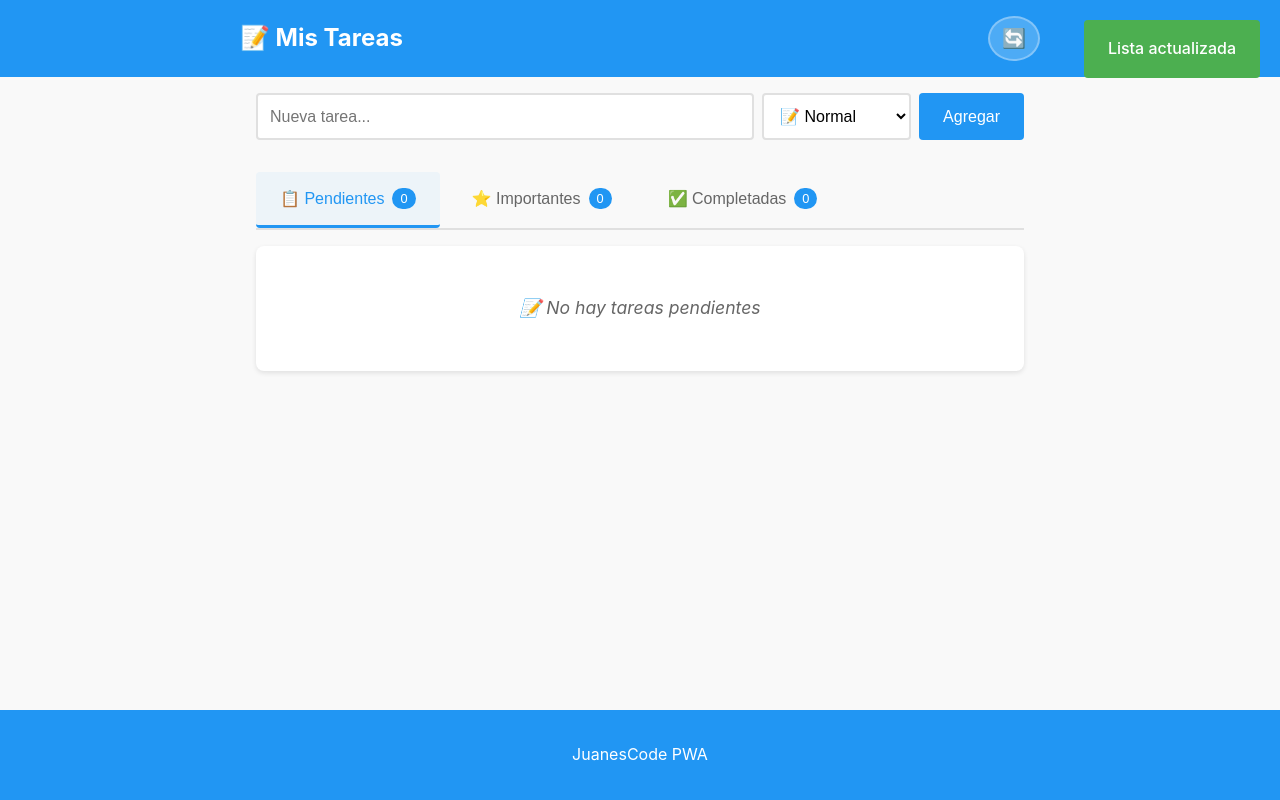
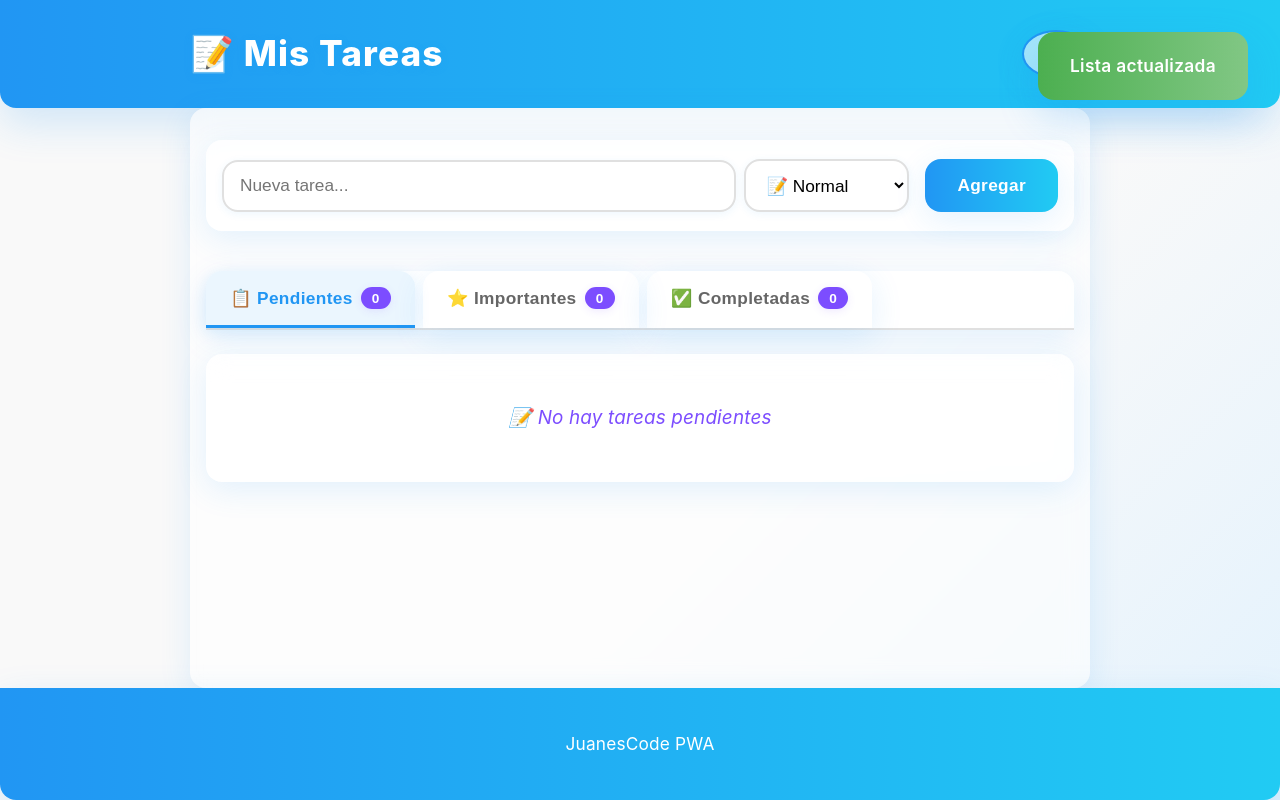
Before and after one commit to juanescode/final-project, a plain HTML site: page index.html in a window 1280 px wide. Both pictures are taken after a click on the button "Actualizar". Drawn offline with Linux system fonts and the light colour scheme.

Commit message:
Improve-of-CSS

```diff
--- a/style.css
+++ b/style.css
@@ -1,16 +1,22 @@
  :root {
-  --primary: #2196f3;
+  --primary: linear-gradient(90deg, #2196f3 0%, #21cbf3 100%);
+  --primary-solid: #2196f3;
   --primary-dark: #1976d2;
+  --secondary: #7c4dff;
   --success: #4caf50;
   --danger: #f44336;
   --warning: #ff9800;
   --important: #e91e63;
-  --bg: #f9f9f9;
-  --text: #333;
+  --bg: linear-gradient(135deg, #f9f9f9 60%, #e3f2fd 100%);
+  --glass: rgba(255,255,255,0.6);
+  --text: #222;
   --text-light: #666;
   --border: #e0e0e0;
-  --shadow: 0 2px 5px rgba(0, 0, 0, 0.1);
-  --transition-speed: 0.3s;
+  --shadow: 0 8px 32px rgba(33, 150, 243, 0.12);
+  --shadow-deep: 0 16px 40px rgba(33, 150, 243, 0.18);
+  --transition-speed: 0.35s;
+  --radius: 16px;
+  --blur: 12px;
 }
 
 * {
@@ -19,53 +25,66 @@
 
 body {
   margin: 0;
-  font-family: -apple-system, BlinkMacSystemFont, 'Segoe UI', Roboto, sans-serif;
+  font-family: 'Inter', 'Segoe UI', Roboto, Arial, sans-serif;
   background: var(--bg);
   color: var(--text);
   display: flex;
   flex-direction: column;
   min-height: 100vh;
-  line-height: 1.6;
+  line-height: 1.7;
+  letter-spacing: 0.01em;
+  font-size: 1.08rem;
 }
 
 header, footer {
   background: var(--primary);
   color: white;
-  padding: 1rem;
+  padding: 1.5rem 1rem;
   text-align: center;
+  box-shadow: var(--shadow-deep);
+  border-radius: 0 0 var(--radius) var(--radius);
+  backdrop-filter: blur(var(--blur));
 }
 
 .header-content {
   display: flex;
   justify-content: space-between;
   align-items: center;
-  max-width: 800px;
+  max-width: 900px;
   margin: 0 auto;
+  gap: 2rem;
 }
 
 header h1 {
   margin: 0;
-  font-size: 1.5rem;
+  font-size: 2.2rem;
+  font-weight: 800;
+  letter-spacing: 0.03em;
+  text-shadow: 0 2px 8px rgba(33,150,243,0.18);
 }
 
 .refresh-btn {
-  background: rgba(255, 255, 255, 0.2);
-  border: 2px solid rgba(255, 255, 255, 0.3);
-  color: white;
-  width: 45px;
-  height: 45px;
+  background: var(--glass);
+  border: 2px solid var(--primary-solid);
+  color: var(--primary-solid);
+  width: 48px;
+  height: 48px;
   border-radius: 50%;
   display: flex;
   align-items: center;
   justify-content: center;
-  font-size: 1.2rem;
+  font-size: 1.3rem;
   cursor: pointer;
   transition: all var(--transition-speed);
+  box-shadow: var(--shadow);
+  backdrop-filter: blur(var(--blur));
 }
 
 .refresh-btn:hover {
-  background: rgba(255, 255, 255, 0.3);
-  transform: rotate(180deg);
+  background: var(--primary);
+  color: white;
+  transform: scale(1.08) rotate(180deg);
+  box-shadow: var(--shadow-deep);
 }
 
 .refresh-btn.spinning {
@@ -79,17 +98,26 @@ header h1 {
 
 main {
   flex: 1;
-  padding: 1rem;
-  max-width: 800px;
+  padding: 2rem 1rem;
+  max-width: 900px;
   margin: 0 auto;
   width: 100%;
+  border-radius: var(--radius);
+  box-shadow: var(--shadow);
+  background: var(--glass);
+  backdrop-filter: blur(var(--blur));
 }
 
 form {
   display: flex;
-  gap: 0.5rem;
-  margin-bottom: 2rem;
+  gap: 1rem;
+  margin-bottom: 2.5rem;
   flex-wrap: wrap;
+  background: var(--glass);
+  border-radius: var(--radius);
+  box-shadow: var(--shadow);
+  padding: 1.2rem 1rem;
+  backdrop-filter: blur(var(--blur));
 }
 
 .input-group {
@@ -97,14 +125,17 @@ form {
   gap: 0.5rem;
   flex: 1;
   min-width: 250px;
+  align-items: center;
 }
 
 input, select {
-  padding: 0.75rem;
-  font-size: 1rem;
+  padding: 0.85rem 1rem;
+  font-size: 1.08rem;
   border: 2px solid var(--border);
-  border-radius: 4px;
-  transition: border-color var(--transition-speed);
+  border-radius: var(--radius);
+  transition: border-color var(--transition-speed), box-shadow var(--transition-speed);
+  background: rgba(255,255,255,0.85);
+  box-shadow: 0 2px 8px rgba(33,150,243,0.08);
 }
 
 input {
@@ -118,37 +149,52 @@ select {
 
 input:focus, select:focus {
   outline: none;
-  border-color: var(--primary);
+  border-color: #21cbf3;
+  box-shadow: 0 0 0 2px #21cbf333;
 }
 
 button {
-  padding: 0.75rem 1.5rem;
+  padding: 0.85rem 2rem;
   background: var(--primary);
   color: white;
   border: none;
-  border-radius: 4px;
+  border-radius: var(--radius);
   cursor: pointer;
-  font-size: 1rem;
+  font-size: 1.08rem;
+  font-weight: 600;
+  box-shadow: var(--shadow);
   transition: all var(--transition-speed);
+  letter-spacing: 0.02em;
+  position: relative;
+  overflow: hidden;
 }
 
 button:hover {
-  background: var(--primary-dark);
+  background: var(--secondary);
+  box-shadow: var(--shadow-deep);
+  transform: translateY(-2px) scale(1.04);
 }
 
 button.editing {
   background: var(--warning);
+  color: white;
+  box-shadow: 0 4px 16px rgba(255,152,0,0.18);
 }
 
 button.editing:hover {
   background: #f57c00;
+  box-shadow: 0 8px 24px rgba(255,152,0,0.22);
 }
 
 .tabs {
   display: flex;
   gap: 0.5rem;
-  margin-bottom: 1rem;
+  margin-bottom: 1.5rem;
   border-bottom: 2px solid var(--border);
+  background: var(--glass);
+  border-radius: var(--radius) var(--radius) 0 0;
+  box-shadow: var(--shadow);
+  backdrop-filter: blur(var(--blur));
 }
 
 .tab-btn {
@@ -162,28 +208,33 @@ button.editing:hover {
   display: flex;
   align-items: center;
   gap: 0.5rem;
-  font-weight: 500;
+  font-weight: 600;
+  border-radius: var(--radius) var(--radius) 0 0;
+  position: relative;
 }
 
 .tab-btn:hover {
-  background: rgba(33, 150, 243, 0.1);
-  color: var(--primary);
+  background: rgba(33, 150, 243, 0.12);
+  color: #2196f3;
+  box-shadow: 0 2px 8px rgba(33,150,243,0.08);
 }
 
 .tab-btn.active {
-  color: var(--primary);
-  border-bottom-color: var(--primary);
-  background: rgba(33, 150, 243, 0.05);
+  color: #2196f3;
+  border-bottom-color: #2196f3;
+  background: rgba(33, 150, 243, 0.09);
+  box-shadow: 0 4px 16px rgba(33,150,243,0.12);
 }
 
 .count {
-  background: var(--primary);
+  background: var(--secondary);
   color: white;
-  padding: 0.2rem 0.5rem;
-  border-radius: 12px;
-  font-size: 0.8rem;
-  min-width: 20px;
+  padding: 0.2rem 0.7rem;
+  border-radius: 16px;
+  font-size: 0.85rem;
+  min-width: 22px;
   text-align: center;
+  box-shadow: 0 2px 8px rgba(124,77,255,0.12);
 }
 
 .tab-content {
@@ -207,168 +258,197 @@ button.editing:hover {
 ul {
   list-style: none;
   padding: 0;
+  margin: 0;
 }
 
 .task-item {
-  background: white;
-  padding: 1rem;
-  margin-bottom: 0.5rem;
-  border-radius: 8px;
+  background: var(--glass);
+  padding: 1.2rem 1rem;
+  margin-bottom: 0.8rem;
+  border-radius: var(--radius);
   box-shadow: var(--shadow);
   display: flex;
   justify-content: space-between;
   align-items: center;
   transition: all var(--transition-speed);
-  border-left: 4px solid transparent;
+  border-left: 5px solid transparent;
+  backdrop-filter: blur(var(--blur));
+  position: relative;
+  overflow: hidden;
+  border-top: 1px solid var(--border);
 }
 
 .task-item:hover {
-  transform: translateY(-2px);
-  box-shadow: 0 4px 12px rgba(0, 0, 0, 0.15);
+  transform: translateY(-4px) scale(1.02);
+  box-shadow: var(--shadow-deep);
+  background: rgba(255,255,255,0.85);
 }
 
 .task-item.important {
   border-left-color: var(--important);
-  background: linear-gradient(90deg, rgba(233, 30, 99, 0.05) 0%, white 100%);
+  background: linear-gradient(90deg, rgba(233, 30, 99, 0.09) 0%, var(--glass) 100%);
+  box-shadow: 0 8px 32px rgba(233,30,99,0.12);
 }
 
 .task-item.completed {
-  opacity: 0.7;
-  background: #f8f9fa;
+  opacity: 0.6;
+  background: #e3f2fd;
+  text-decoration: line-through;
 }
 
 .task-content {
   display: flex;
   align-items: center;
-  gap: 0.75rem;
+  gap: 1rem;
   flex: 1;
 }
 
 .task-checkbox {
-  width: 18px;
-  height: 18px;
+  width: 22px;
+  height: 22px;
   cursor: pointer;
+  accent-color: #2196f3;
 }
 
 .task-text {
   flex: 1;
-  font-size: 1rem;
+  font-size: 1.08rem;
+  font-weight: 500;
   transition: all var(--transition-speed);
+  letter-spacing: 0.01em;
 }
 
 .completed .task-text {
   text-decoration: line-through;
   color: var(--text-light);
+  opacity: 0.7;
 }
 
 .task-date {
-  font-size: 0.8rem;
-  color: var(--text-light);
+  font-size: 0.92rem;
+  color: var(--secondary);
   margin-left: auto;
   margin-right: 1rem;
+  font-weight: 600;
 }
 
 .task-actions {
   display: flex;
-  gap: 0.5rem;
+  gap: 0.7rem;
 }
 
 .edit-btn, .delete-btn {
   padding: 0.5rem;
-  border-radius: 50%;
-  min-width: 40px;
-  height: 40px;
+  border-radius: var(--radius);
+  min-width: 44px;
+  height: 44px;
   display: flex;
   align-items: center;
   justify-content: center;
-  font-size: 1rem;
+  font-size: 1.1rem;
   transition: all var(--transition-speed);
+  box-shadow: var(--shadow);
 }
 
 .edit-btn {
-  background: var(--warning);
+  background: var(--secondary);
+  color: white;
 }
 
 .edit-btn:hover {
-  background: #f57c00;
+  background: #7c4dff;
+  box-shadow: var(--shadow-deep);
 }
 
 .delete-btn {
   background: var(--danger);
+  color: white;
 }
 
 .delete-btn:hover {
   background: #d32f2f;
+  box-shadow: 0 8px 24px rgba(244,67,54,0.18);
 }
 
 .empty-state {
   text-align: center;
-  color: var(--text-light);
+  color: var(--secondary);
   font-style: italic;
   padding: 3rem 2rem;
-  background: white;
-  border-radius: 8px;
+  background: var(--glass);
+  border-radius: var(--radius);
   box-shadow: var(--shadow);
-  font-size: 1.1rem;
+  font-size: 1.18rem;
+  backdrop-filter: blur(var(--blur));
 }
 
 .notification {
   position: fixed;
-  top: 20px;
-  right: 20px;
-  padding: 1rem 1.5rem;
-  border-radius: 4px;
+  top: 32px;
+  right: 32px;
+  padding: 1.2rem 2rem;
+  border-radius: var(--radius);
   color: white;
-  font-weight: 500;
+  font-weight: 600;
   z-index: 1000;
   transform: translateX(100%);
-  transition: transform var(--transition-speed);
+  transition: transform var(--transition-speed), box-shadow var(--transition-speed);
+  box-shadow: var(--shadow-deep);
+  font-size: 1.08rem;
+  letter-spacing: 0.02em;
 }
 
 .notification.show {
   transform: translateX(0);
+  box-shadow: 0 16px 40px rgba(33,150,243,0.22);
 }
 
 .notification.success {
-  background: var(--success);
+  background: linear-gradient(90deg, #4caf50 0%, #81c784 100%);
 }
 
 .notification.error {
-  background: var(--danger);
+  background: linear-gradient(90deg, #f44336 0%, #e57373 100%);
 }
 
 @media (max-width: 768px) {
   .header-content {
     flex-direction: column;
-    gap: 1rem;
+    gap: 1.2rem;
   }
 
   form {
     flex-direction: column;
+    gap: 1rem;
+    padding: 1rem 0.5rem;
   }
 
   .input-group {
     flex-direction: column;
     min-width: auto;
+    gap: 0.5rem;
   }
 
   button {
     width: 100%;
+    padding: 1rem 0.5rem;
   }
 
   .tabs {
     flex-direction: column;
     gap: 0;
+    border-radius: var(--radius) var(--radius) 0 0;
   }
 
   .tab-btn {
-    padding: 0.75rem 1rem;
+    padding: 0.85rem 1rem;
     border-bottom: 1px solid var(--border);
     border-left: 3px solid transparent;
+    border-radius: var(--radius) var(--radius) 0 0;
   }
 
   .tab-btn.active {
-    border-left-color: var(--primary);
+    border-left-color: #2196f3;
     border-bottom-color: var(--border);
   }
 
@@ -376,34 +456,43 @@ ul {
     flex-direction: column;
     align-items: stretch;
     gap: 1rem;
+    padding: 1.2rem 0.7rem;
   }
 
   .task-content {
     order: 1;
     flex-wrap: wrap;
+    gap: 0.7rem;
   }
 
   .task-date {
     margin: 0;
     width: 100%;
     text-align: right;
+    font-size: 0.98rem;
   }
 
   .task-actions {
     order: 2;
     justify-content: center;
+    gap: 0.5rem;
   }
 
   .edit-btn, .delete-btn {
     flex: 1;
-    border-radius: 4px;
+    border-radius: var(--radius);
     min-width: auto;
+    height: 44px;
+    font-size: 1.08rem;
   }
 
   .notification {
     left: 20px;
     right: 20px;
+    top: 20px;
     transform: translateY(-100%);
+    font-size: 1rem;
+    padding: 1rem 1.2rem;
   }
 
   .notification.show {
```
